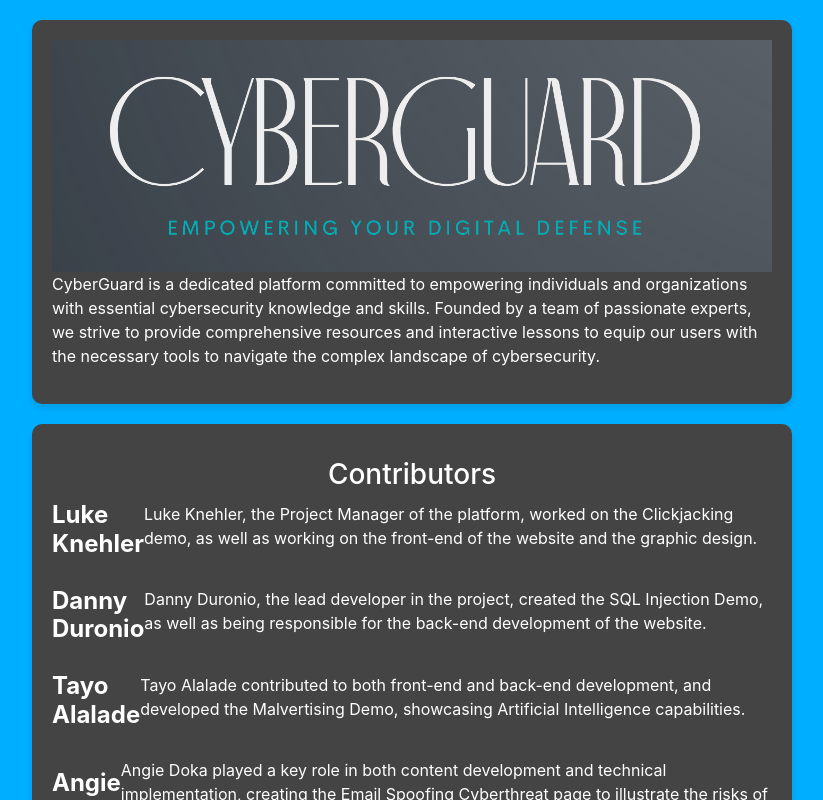
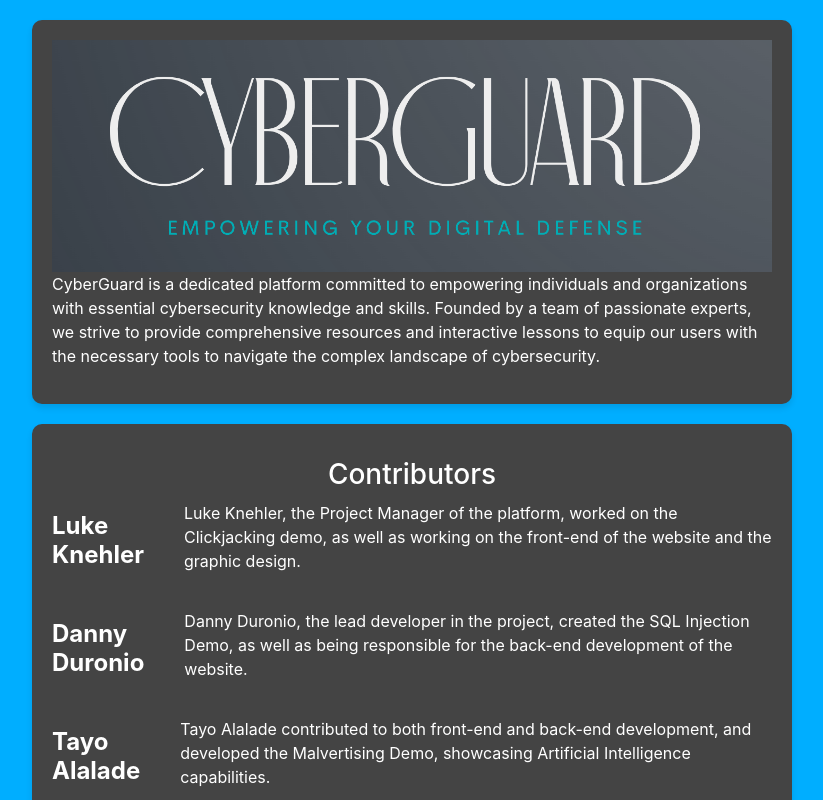
Before and after one commit to angelohoeung/Cybersecurity-Training-Platform, a React (Vite) app: page /About in a window 1280 px wide. Shown: the top 800 px of the page, without its empty margins (228-1051 px from the left). Built offline with nearby package versions, Linux system fonts and the light colour scheme.

Commit message:
Update videos.css

```diff
--- a/src/pages/videos.css
+++ b/src/pages/videos.css
@@ -1,4 +1,9 @@
- body {
+.contributor-description {
+  margin-left: 20px; /* Adjust this value as needed */
+  padding-left: 20px; /* Alternatively, you can use padding */
+}
+
+body {
     background: linear-gradient(to top, #044068 0%, #00aeff 50%);
   }
 
```
